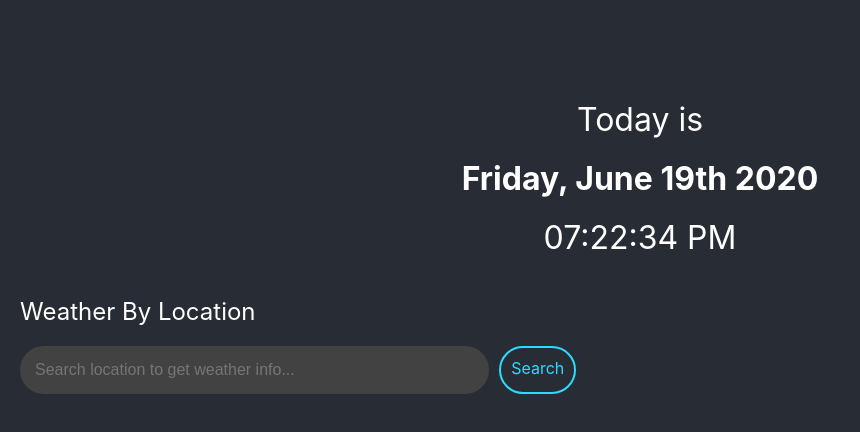
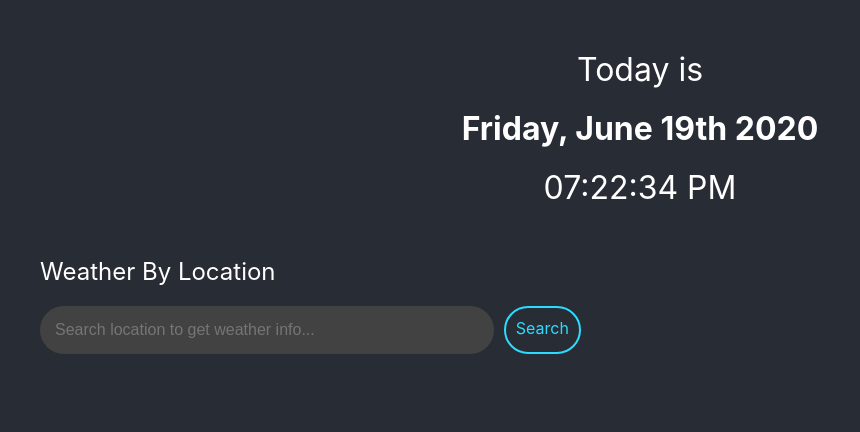
Before and after one commit to ashleywong678/weatherTime, a React (Create React App) app: page / in a window 1280 px wide. Shown: the top 432 px of the page, without its empty margins (0-860 px from the left). Built offline with nearby package versions, Linux system fonts and the light colour scheme; no server answers.

Commit message:
changed padding and alignment

```diff
--- a/src/App.js
+++ b/src/App.js
@@ -13,8 +13,8 @@ const AppWrapper = styled.div`
 const BodyWrapper = styled.div`
   display: grid;
   grid-template-rows 1fr auto;
-  padding: 100px 20px 0px 20px;
-  grid-gap: 40px;
+  padding: 50px 40px 0px 40px;
+  grid-gap: 50px;
 `;
 
 function App() {
```
